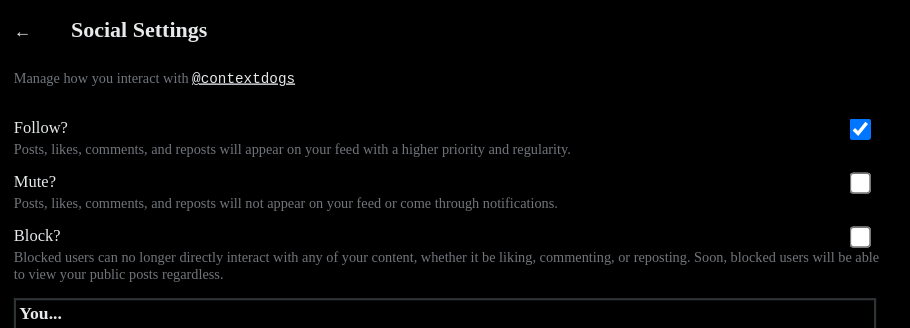
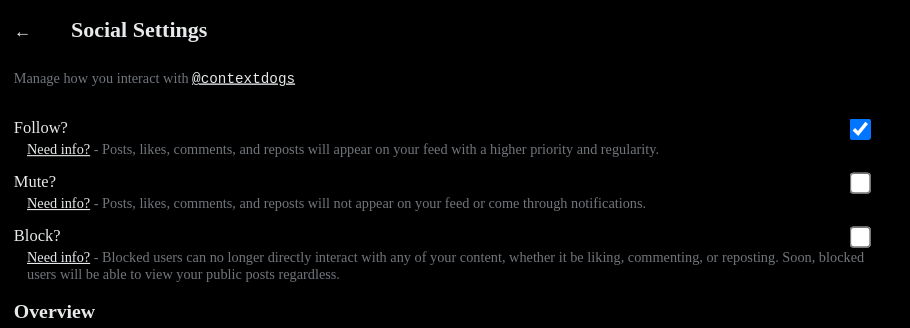
Before and after one commit to jamesaorson/hci-individual-project, a plain HTML site: page final/prototype/index.html in a window 1280 px wide. Shown: the top 328 px of the page, 116-1026 px from the left. Drawn offline with Linux system fonts and the light colour scheme; a web font is replaced by a local one.

Commit message:
Set up overview header styles

```diff
--- a/final-styles.css
+++ b/final-styles.css
@@ -119,6 +119,10 @@ h1 {
   display: inline;
 }
 
+h2 {
+  font-size: 18px;
+}
+
 .feature input[type="checkbox"] {
   float: right;
   margin-right: 1.5rem;
@@ -193,6 +197,7 @@ tbody > tr > td {
   color: var(--text-secondary-color);
   font-size: 13px;
   margin-top: 0.2rem;
+  padding-left: 0.75rem;
 }
 
 .feature-summary > div > table {
--- a/final/prototype/index.html
+++ b/final/prototype/index.html
@@ -37,7 +37,7 @@
             <input id="follow-input" type="checkbox" checked />
           </div>
           <p class="feature-description">
-            Posts, likes, comments, and reposts will appear on your feed with a
+            <a href="https://help.x.com/en/using-x/following-faqs">Need info?</a> - Posts, likes, comments, and reposts will appear on your feed with a
             higher priority and regularity.
           </p>
         </div>
@@ -47,7 +47,7 @@
             <input id="mute-input" type="checkbox" />
           </div>
           <p class="feature-description">
-            Posts, likes, comments, and reposts will not appear on your feed or
+            <a href="https://help.x.com/en/using-x/x-mute">Need info?</a> - Posts, likes, comments, and reposts will not appear on your feed or
             come through notifications.
           </p>
         </div>
@@ -57,13 +57,14 @@
             <input id="block-input" type="checkbox" />
           </div>
           <p class="feature-description">
-            Blocked users can no longer directly interact with any of your
+            <a href="https://help.x.com/en/using-x/blocking-and-unblocking-accounts">Need info?</a> - Blocked users can no longer directly interact with any of your
             content, whether it be liking, commenting, or reposting. Soon,
             blocked users will be able to view your public posts regardless.
           </p>
         </div>
       </div>
 
+      <h2>Overview</h2>
       <div class="feature-summary">
         <div>
           <table>
```
